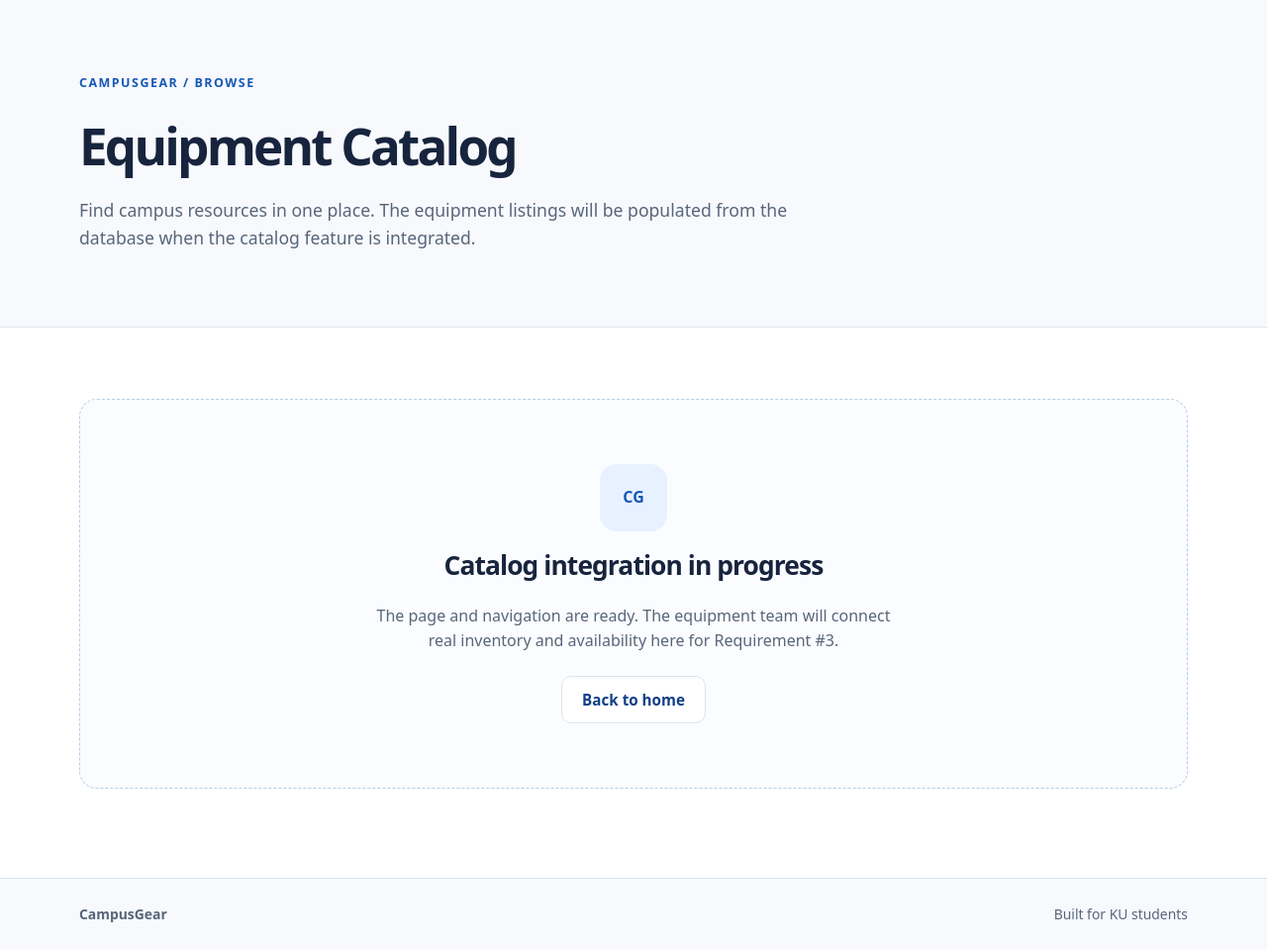
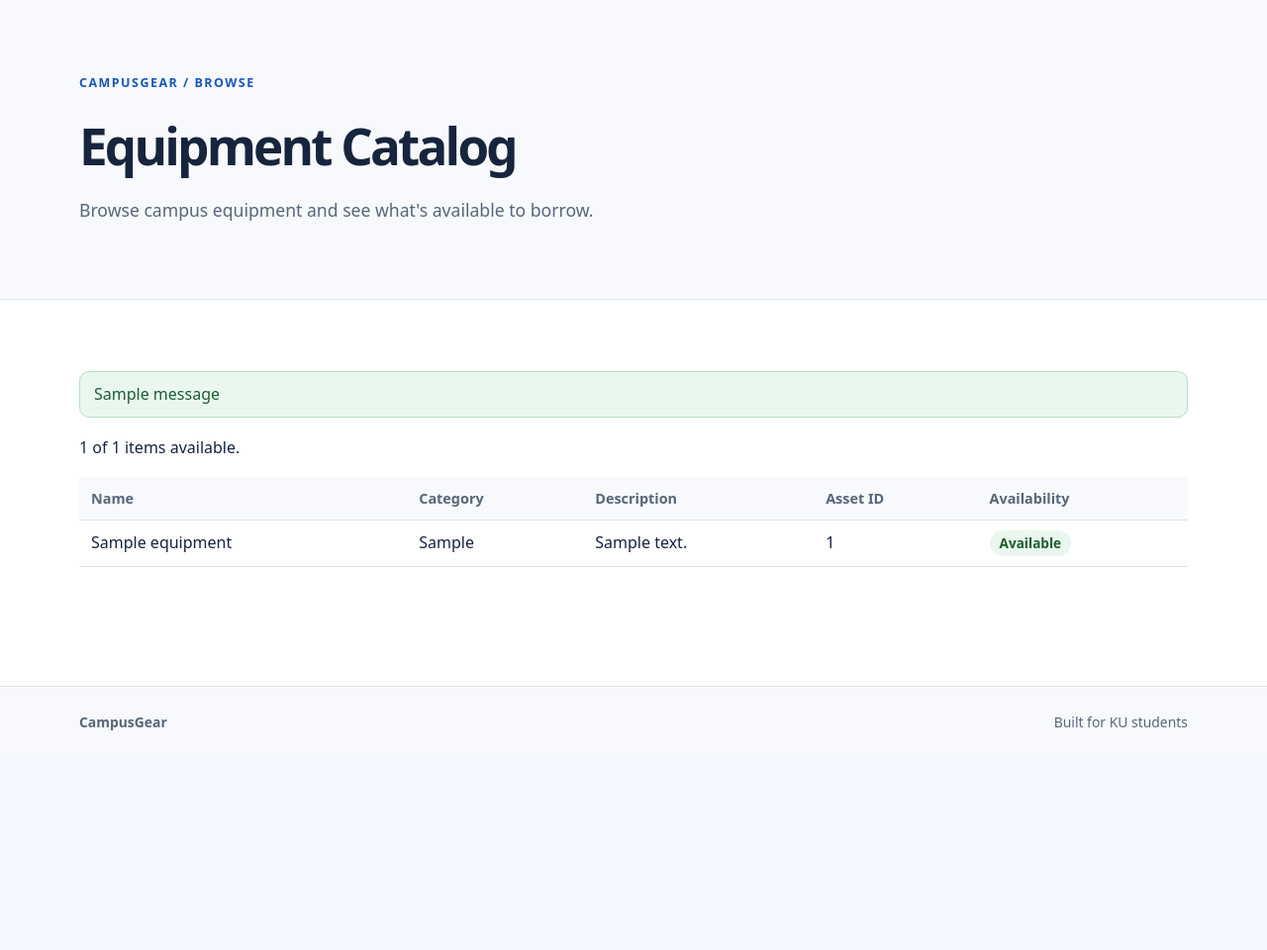
Before and after one commit to 540jmc17/PROJECT-3-GROUP18, a Flask app: page /catalog in a window 1280 px wide. Shown: the part 85-1045 px from the top of the page at 99% size. After the commit the page ends 823 px from the top, so only its background shows below. Run offline with Flask 3, Linux system fonts and the light colour scheme; tables that the repository leaves empty hold one stand-in row (values such as "Sample post"); one stand-in notice (Sample message) is shown.

Commit message:
Add files via upload
Req 2 and 3

```diff
--- a/src/campusgear/business_logic/equipment_management.py
+++ b/src/campusgear/business_logic/equipment_management.py
@@ -0,0 +1,64 @@
+"""
+Module Name: equipment_management.py
+Description: Equipment Management component (Business Logic Layer).
+             Registers new equipment (Requirement 2) and returns the
+             equipment catalog (Requirement 3). Uses the Data Access helpers
+             in db.py; never builds SQL from user input.
+Inputs: Equipment name, category, description, and unique asset ID.
+Outputs: Saved equipment ID, or a list of equipment dictionaries.
+Implementation Author: Ahmed (Mado) Gharib, with substantial code-drafting assistance from Claude (Anthropic).
+Creation Date: November 8, 2026.
+Reviewed by: Ahmed Gharib.
+Documentation Author: Ahmed Gharib, with assistance from Claude.
+External Sources / Attribution: Created with assistance from Claude (Anthropic). Uses standard Flask, Jinja, and SQLite functionality.
+Code Origin: Newly written for EECS 581 Project 3, Requirements 2 and 3.
+Errors: EquipmentError is raised for missing fields or a duplicate asset ID.
+"""
+
+import sqlite3
+
+from flask import current_app
+
+from ..db import insert_record, list_equipment, transaction
+
+REQUIRED_FIELDS = ("name", "category", "description", "asset_id")
+MAX_LENGTH = 200
+
+
+class EquipmentError(ValueError):
+    """Raised when equipment registration input is invalid."""
+
+
+def _db_path():
+    return current_app.config["DATABASE"]
+
+
+def clean_form(form):
+    """Strip whitespace and check that every required field is filled in."""
+    data = {field: (form.get(field) or "").strip() for field in REQUIRED_FIELDS}
+    missing = [field.replace("_", " ") for field, value in data.items() if not value]
+    if missing:
+        raise EquipmentError("Please fill in: " + ", ".join(missing) + ".")
+    if any(len(value) > MAX_LENGTH for key, value in data.items() if key != "description"):
+        raise EquipmentError(f"Name, category, and asset ID must be under {MAX_LENGTH} characters.")
+    return data
+
+
+def register_equipment(form):
+    """Save a new available equipment item and return its database ID."""
+    data = clean_form(form)
+    try:
+        with transaction(_db_path()) as connection:
+            return insert_record(connection, "equipment", status="available", **data)
+    except sqlite3.IntegrityError as err:
+        # The UNIQUE constraint on asset_id rejects duplicates.
+        if "asset_id" in str(err):
+            raise EquipmentError(
+                f"Asset ID {data['asset_id']} is already registered. Use a unique asset ID.") from err
+        raise
+
+
+def get_catalog():
+    """Return all equipment so the catalog can show each item's real status."""
+    with transaction(_db_path()) as connection:
+        return list_equipment(connection)
--- a/src/campusgear/presentation/static/css/styles.css
+++ b/src/campusgear/presentation/static/css/styles.css
@@ -400,3 +400,11 @@ h3 { font-size: 1.12rem; letter-spacing: -.015em; }
 .data-table { width: 100%; border-collapse: collapse; margin: 10px 0 30px; background: var(--white); }
 .data-table th, .data-table td { padding: 10px 12px; text-align: left; border-bottom: 1px solid var(--border); }
 .data-table th { background: var(--canvas); color: var(--muted); font-size: .9rem; }
+/* Req 2/3 styles: registration form and catalog status badges.
+   Author: Ahmed Gharib, drafted with Claude (Anthropic). Nov 8, 2026. Reviewed by Ahmed Gharib. */
+.alert-success { color: #1d5e33; background: #eaf7ee; border: 1px solid #b6e0c3; }
+.form-field textarea { width: 100%; min-height: 96px; padding: 8px 12px; border: 1px solid #b8cce7; border-radius: 10px; font: inherit; box-sizing: border-box; }
+.wide-card { max-width: 560px; }
+.status-badge { display: inline-block; padding: 2px 10px; border-radius: 999px; font-size: .85rem; font-weight: 700; }
+.status-available { color: #1d5e33; background: #eaf7ee; }
+.status-unavailable { color: #8a1f2d; background: #fdecee; }
--- a/src/campusgear/presentation/templates/catalog.html
+++ b/src/campusgear/presentation/templates/catalog.html
@@ -31,6 +31,9 @@ Documentation Author: Jake Crawford and John Pannell.
 External Sources / Attribution: Uses standard HTML, CSS, Flask,
 and Jinja template functionality.
 Code Origin: Newly written for EECS 581 Project 3 with assistance from ChatGPT to handle the layout.
+Revisions: November 8, 2026 - Ahmed Gharib replaced the placeholder with the
+database-backed equipment table and availability badges (Requirement #3), with
+code-drafting assistance from Claude (Anthropic). Reviewed by Ahmed Gharib.
 -->
 
 {# Use the shared website layout from base.html. #}
@@ -52,35 +55,54 @@ Code Origin: Newly written for EECS 581 Project 3 with assistance from ChatGPT t
 
     <h1>Equipment Catalog</h1>
 
-    <p>Find campus resources in one place. The equipment listings will be populated from the database when the catalog feature is integrated.</p>
+    <p>Browse campus equipment and see what's available to borrow.</p>
   </div>
 </section>
 
-{# CATALOG PLACEHOLDER
-   This section displays a temporary message until
-   the equipment team connects real inventory data.
-
-   The role="status" attribute identifies this section
-   as a status message for assistive technologies.
+{# EQUIPMENT LIST (Requirement 3, Ahmed Gharib)
+   Shows every item from the database with its real status, so
+   unavailable equipment is never labeled as available.
 #}
 <section class="section">
   <div class="shell">
-    <div class="empty-state" role="status">
+    {% with messages = get_flashed_messages(with_categories=true) %}
+      {% for category, message in messages %}
+        <p class="alert alert-{{ category }}" role="status">{{ message }}</p>
+      {% endfor %}
+    {% endwith %}
 
-      {# Decorative CampusGear icon displayed above the message. #}
-      <span class="empty-icon" aria-hidden="true">CG</span>
-
-      {# Inform users that catalog integration is in progress. #}
-      <h2>Catalog integration in progress</h2>
-
-      <p>The page and navigation are ready. The equipment team will connect real inventory and availability here for Requirement #3.</p>
-
-      {# Navigation button that returns users to the homepage.
-         url_for() connects to the home route in routes.py.
-      #}
-      <a class="button button-secondary" href="{{ url_for('site.home') }}">Back to home</a>
-
-    </div>
+    {% if items %}
+      <p>{{ available_count }} of {{ items|length }} items available.</p>
+      <table class="data-table">
+        <thead>
+          <tr><th>Name</th><th>Category</th><th>Description</th><th>Asset ID</th><th>Availability</th></tr>
+        </thead>
+        <tbody>
+          {% for item in items %}
+          <tr>
+            <td>{{ item.name }}</td>
+            <td>{{ item.category }}</td>
+            <td>{{ item.description }}</td>
+            <td>{{ item.asset_id }}</td>
+            <td>
+              {% if item.status == 'available' %}
+                <span class="status-badge status-available">Available</span>
+              {% else %}
+                <span class="status-badge status-unavailable">Unavailable ({{ item.status|replace('_', ' ') }})</span>
+              {% endif %}
+            </td>
+          </tr>
+          {% endfor %}
+        </tbody>
+      </table>
+    {% else %}
+      <div class="empty-state" role="status">
+        <span class="empty-icon" aria-hidden="true">CG</span>
+        <h2>No equipment yet</h2>
+        <p>Staff haven't registered any equipment.</p>
+        <a class="button button-secondary" href="{{ url_for('site.home') }}">Back to home</a>
+      </div>
+    {% endif %}
   </div>
 </section>
 
--- a/src/campusgear/routes.py
+++ b/src/campusgear/routes.py
@@ -27,11 +27,16 @@ Reviewed by: Jake Crawford and John Pannell.
 Documentation Author: Jake Crawford and John Pannell.
 External Sources / Attribution: Flask documentation - Blueprints and Application Routing.
 Code Origin: Newly written for EECS 581 Project 3 with assistance from ChatGPT.
+Revisions: November 8, 2026 - Ahmed Gharib connected /catalog to the database
+    (Requirement #3) using get_catalog(), with code-drafting assistance from
+    Claude (Anthropic). Reviewed by Ahmed Gharib.
 """
 
 # Import Blueprint to organize the website's routes.
 # Import render_template to display the HTML pages.
 from flask import Blueprint, render_template
+
+from .business_logic.equipment_management import get_catalog
 
 # Create a Blueprint named "site" to group our website routes.
 # This Blueprint is registered in __init__.py.
@@ -51,8 +56,11 @@ def home():
 # The actual equipement database will be connnected by the catalog team.
 @site.get("/catalog")
 def catalog():
-    # Placeholder until Requirement #3's real database-backed catalog is merged.
-    return render_template("catalog.html", active_page="catalog")
+    # Requirement #3 (Ahmed Gharib): load equipment from the database.
+    items = get_catalog()
+    available_count = sum(1 for item in items if item["status"] == "available")
+    return render_template("catalog.html", active_page="catalog",
+                           items=items, available_count=available_count)
 
 
 # About Page Route
```
Also changed, not shown: src/campusgear/presentation/staff.py (+40 -1 lines), src/campusgear/presentation/templates/register_equipment.html (added, +51 -0 lines), src/campusgear/presentation/templates/staff_home.html (+9 -1 lines), tests/test_equipment.py (added, +63 -0 lines), tests/test_navigation.py (+10 -11 lines).
